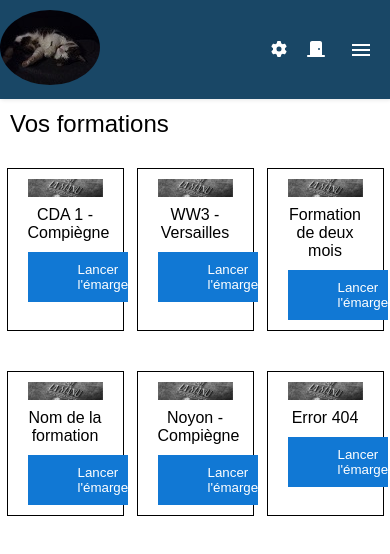
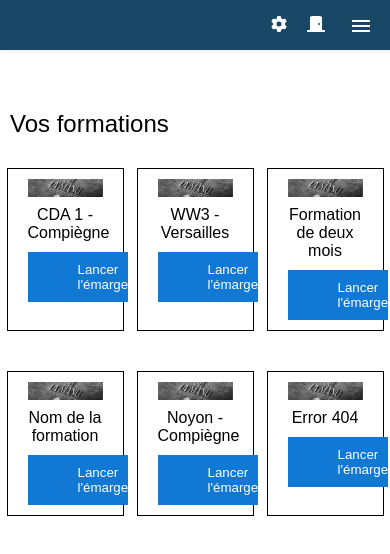
Before and after one commit to AezardSR/Le_Flamant_Bleu, a React (Create React App) app: page /emargements in a window 390 px wide. Shown: the top 554 px of the page. Built offline with nearby package versions, Linux system fonts and the light colour scheme; no server answers.

Commit message:
Fin menu burger

```diff
--- a/src/css/global.css
+++ b/src/css/global.css
@@ -24,16 +24,15 @@
 .menu {
     clear: both;
     max-height: 0;
-    transition: max-height .2s ease-out;
+    transition: 0.2s all;
 }
 
 /* menu icon */
 
 .menu-icon {
     cursor: pointer;
-    display: inline-block;
     float: right;
-    padding: 28px 20px;
+    padding: 20px 20px;
     position: relative;
     user-select: none;
 }
@@ -98,6 +97,7 @@
     .menu-principal .avatar-menu {
         text-align: initial;
         position: relative;
+        height: 50px;
     }
     .menu-principal {
         min-height: auto;
@@ -124,7 +124,7 @@
         top: 50%;
         transform: translateY(-50%);
         bottom: 0;
-        height: 58px;
+        height: 40px;
         width: 100%;
     }
 
@@ -139,6 +139,10 @@
     .tableau-bord .calendar-tb, .tableau-bord .img-tableau-bord {
         width: 95%;
     }
+
+    .menu-principal .avatar-menu .img-menu-avatar {
+        visibility: hidden;
+    }
 }
 
 @media (min-width: 780px) {
```
